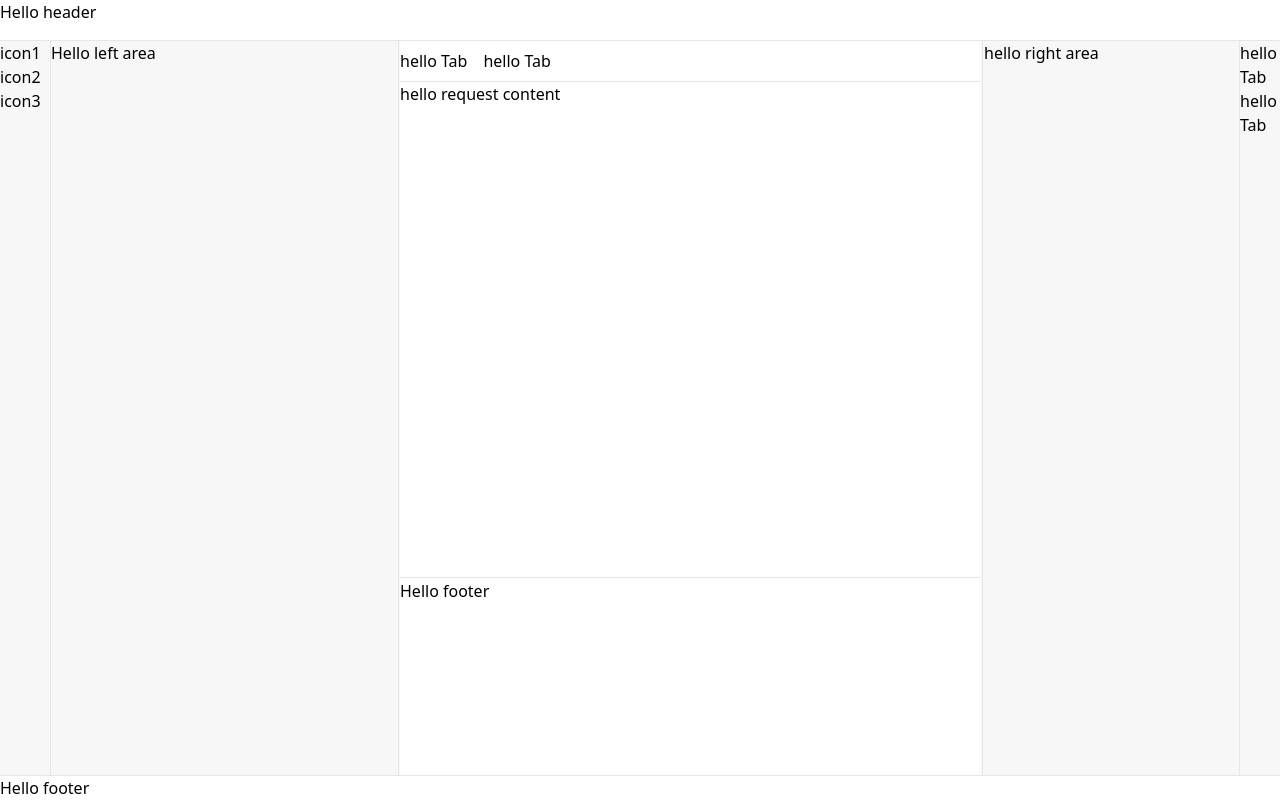
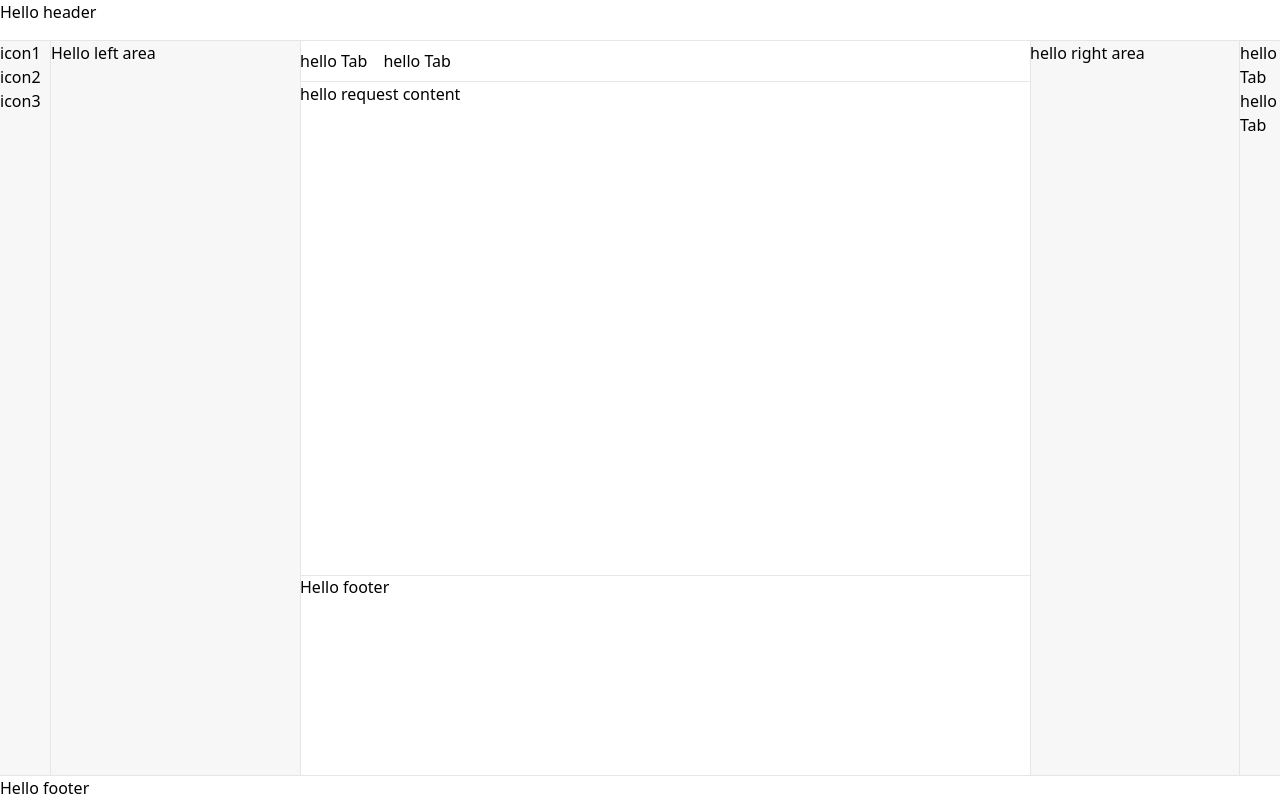
Before and after one commit to nitesh-dev/postman, a React (Vite) app: page /editor in a window 1280 px wide. Built offline with nearby package versions, Linux system fonts and the light colour scheme.

Commit message:
basic layout system added

```diff
--- a/src/components/editor/EditorLeftSidebar.tsx
+++ b/src/components/editor/EditorLeftSidebar.tsx
@@ -1,6 +1,13 @@
+import { useState } from "react";
 import LineDragger from "./LineDragger";
 
-export default function EditorLeftSidebar() {
+export default function EditorLeftSidebar({
+  onDrag,
+}: {
+  onDrag(x: number, y: number): void;
+}) {
+  const [isOpen, setIsOpen] = useState(true);
+
   return (
     <div className="left-sidebar">
       <div className="icon-bar">
@@ -8,10 +15,17 @@ export default function EditorLeftSidebar() {
         <div className="icon">icon2</div>
         <div className="icon">icon3</div>
       </div>
-      <div className="left-tab-area">
-        <p>Hello left area</p>
-      </div>
-      <LineDragger isVertical={true} />
+      {isOpen && (
+        <div className="left-tab-area">
+          <p>Hello left area</p>
+        </div>
+      )}
+      <LineDragger
+        isVertical={true}
+        onMove={onDrag}
+        isDisabled={false}
+        isLtr={false}
+      />
     </div>
   );
 }
--- a/src/components/editor/EditorMainArea.tsx
+++ b/src/components/editor/EditorMainArea.tsx
@@ -1,11 +1,53 @@
+import { useEffect, useRef } from "react";
 import EditorOutputArea from "./EditorOutputArea";
 import EditorRequestArea from "./EditorRequestArea";
 
+interface LayoutProps {
+  outputAreaHeight: number;
+  outputAreaMinHeight: number;
+  requestAreaMinHeight: number;
+}
+
 export default function EditorMainArea() {
+  const centerDiv = useRef<HTMLDivElement>(null);
+  const layoutProps = useRef<LayoutProps>({
+    outputAreaHeight: 250,
+    outputAreaMinHeight: 200,
+    requestAreaMinHeight: 200,
+  });
+
+  function onDrag(_: number, y: number) {
+    if (!centerDiv.current) return;
+
+    const totalHeight = centerDiv.current.clientHeight;
+    y = totalHeight - y + centerDiv.current.offsetTop;
+
+    if (y < layoutProps.current.outputAreaMinHeight) {
+      y = layoutProps.current.outputAreaMinHeight;
+    }
+
+    const maxHeight =
+      totalHeight -
+      (layoutProps.current.outputAreaMinHeight +
+        layoutProps.current.requestAreaMinHeight);
+
+    if (y > maxHeight) {
+      y = maxHeight;
+    }
+
+    layoutProps.current.outputAreaHeight = y;
+    centerDiv.current.style.gridTemplateRows = `auto ${layoutProps.current.outputAreaHeight}px`;
+  }
+
+
+  useEffect(() => {
+    onDrag(0, 10000);
+  }, [])
+
   return (
-    <div className="editor-main">
+    <div ref={centerDiv} className="editor-main">
       <EditorRequestArea />
-      <EditorOutputArea />
+      <EditorOutputArea onDrag={onDrag} />
     </div>
   );
 }
--- a/src/components/editor/EditorOutputArea.tsx
+++ b/src/components/editor/EditorOutputArea.tsx
@@ -1,9 +1,18 @@
 import LineDragger from "./LineDragger";
 
-export default function EditorOutputArea() {
+export default function EditorOutputArea({
+  onDrag,
+}: {
+  onDrag: (x: number, y: number) => void;
+}) {
   return (
     <div className="editor-output-area">
-      <LineDragger isVertical={false} />
+      <LineDragger
+        isVertical={false}
+        onMove={onDrag}
+        isDisabled={false}
+        isLtr={false}
+      />
       <div className="content">
         <p>Hello footer</p>
       </div>
--- a/src/components/editor/EditorRightSidebar.tsx
+++ b/src/components/editor/EditorRightSidebar.tsx
@@ -1,9 +1,13 @@
 import LineDragger from "./LineDragger";
 
-export default function EditorRightSidebar() {
+export default function EditorRightSidebar({
+  onDrag,
+}: {
+  onDrag(x: number, y: number): void;
+}) {
   return (
     <div className="right-sidebar">
-      <LineDragger isVertical={true} />
+      <LineDragger isVertical={true} onMove={onDrag} isDisabled={false} isLtr={true} />
       <div className="right-content-area">
         <p>hello right area</p>
       </div>
--- a/src/components/editor/LineDragger.tsx
+++ b/src/components/editor/LineDragger.tsx
@@ -1,13 +1,53 @@
+import { useEffect, useRef } from "react";
 import "../../styles/line-dragger.css";
 
-export default function LineDragger({ isVertical }: { isVertical: boolean }) {
+export default function LineDragger({
+  isVertical,
+  onMove,
+  isDisabled,
+  isLtr,
+}: {
+  isVertical: boolean;
+  onMove(x: number, y: number): void;
+  isDisabled: boolean;
+  isLtr: boolean;
+}) {
+  const isDown = useRef(false);
+
+  function onMouseMove(e: MouseEvent) {
+    if (!isDown.current) return;
+    onMove(e.clientX, e.clientY);
+  }
+
+  function onMouseUp() {
+    isDown.current = false;
+  }
+
+  function onMouseDown() {
+    isDown.current = true;
+  }
+
+  useEffect(() => {
+    document.body.addEventListener("mousemove", onMouseMove);
+    document.body.addEventListener("mouseup", onMouseUp);
+    return () => {
+      document.body.removeEventListener("mousemove", onMouseMove);
+      document.body.removeEventListener("mouseup", onMouseUp);
+    };
+  }, []);
+
   return (
+    !isDisabled && (
       <div
+        onMouseDown={onMouseDown}
         className={
-        isVertical ? "line-dragger vertical" : "line-dragger horizontal"
+          "line-dragger " +
+          (isVertical ? "vertical " : "horizontal ") +
+          (isLtr ? "ltr" : "rtl")
         }
       >
         <span className="overlay-border animation"></span>
       </div>
+    )
   );
 }
--- a/src/layouts/EditorLayout.tsx
+++ b/src/layouts/EditorLayout.tsx
@@ -4,15 +4,78 @@ import EditorLeftSidebar from "../components/editor/EditorLeftSidebar";
 import "../styles/editor.css";
 import EditorMainArea from "../components/editor/EditorMainArea";
 import EditorRightSidebar from "../components/editor/EditorRightSidebar";
+import { useEffect, useRef, useState } from "react";
+
+interface LayoutProps {
+  leftSidebarWidth: number;
+  leftSidebarMinWidth: number;
+  rightSidebarWidth: number;
+  rightSidebarMinWidth: number;
+  centerMinWidth: number;
+}
 
 export default function EditorLayout() {
+  const centerDiv = useRef<HTMLDivElement>(null);
+
+  const layoutProps = useRef<LayoutProps>({
+    leftSidebarWidth: 250,
+    leftSidebarMinWidth: 200,
+    rightSidebarWidth: 250,
+    rightSidebarMinWidth: 200,
+    centerMinWidth: 500,
+  });
+
+  useEffect(() => {
+    onLeftSidebarDrag(300, 0);
+  }, []);
+
+  function onLeftSidebarDrag(x: number, _: number) {
+    if (!centerDiv.current) return;
+    if (x < layoutProps.current.leftSidebarMinWidth) {
+      x = layoutProps.current.leftSidebarMinWidth;
+    }
+
+    const maxWidth =
+      window.innerWidth -
+      (layoutProps.current.centerMinWidth +
+        layoutProps.current.rightSidebarWidth);
+
+    if (x > maxWidth) {
+      x = maxWidth;
+    }
+
+    layoutProps.current.leftSidebarWidth = x;
+    centerDiv.current.style.gridTemplateColumns = `${x}px auto ${layoutProps.current.rightSidebarWidth}px`;
+  }
+
+  function onRightSidebarDrag(x: number, _: number) {
+    if (!centerDiv.current) return;
+
+    let width = window.innerWidth - x;
+    if (width < layoutProps.current.rightSidebarMinWidth) {
+      width = layoutProps.current.rightSidebarMinWidth;
+    }
+
+    const maxWidth =
+      window.innerWidth -
+      (layoutProps.current.centerMinWidth +
+        layoutProps.current.leftSidebarWidth);
+
+    if (width > maxWidth) {
+      width = maxWidth;
+    }
+
+    layoutProps.current.rightSidebarWidth = width;
+    centerDiv.current.style.gridTemplateColumns = `${layoutProps.current.leftSidebarWidth}px auto ${width}px`;
+  }
+
   return (
     <div className="editor">
       <EditorHeader />
-      <div className="center-area">
-        <EditorLeftSidebar />
+      <div className="center-area" ref={centerDiv}>
+        <EditorLeftSidebar onDrag={onLeftSidebarDrag} />
         <EditorMainArea />
-        <EditorRightSidebar />
+        <EditorRightSidebar onDrag={onRightSidebarDrag} />
       </div>
       <EditorFooter />
     </div>
--- a/src/styles/editor.css
+++ b/src/styles/editor.css
@@ -19,17 +19,17 @@
 /* editor center */
 .editor .center-area {
   display: grid;
-  grid-template-columns: max-content auto max-content;
+  /* grid-template-columns: 400px auto 250px; */
 }
 
 /* editor left sidebar */
 .editor .left-sidebar {
   position: relative;
-  width: 400px;
+  width: 100%;
   background-color: var(--color-surface-variant);
   height: 100%;
   display: grid;
-  grid-template-columns: max-content auto max-content;
+  grid-template-columns: max-content auto;
 }
 
 .editor .left-sidebar .icon-bar {
@@ -40,18 +40,17 @@
 /* editor main */
 .editor .editor-main {
   display: grid;
-  grid-template-rows: auto 200px;
+  /* grid-template-rows: auto 200px; */
 }
-
 
 /* editor right sidebar */
 .editor .right-sidebar {
   position: relative;
-  width: 300px;
+  width: 100%;
   background-color: var(--color-surface-variant);
   height: 100%;
   display: grid;
-  grid-template-columns: max-content auto max-content;
+  grid-template-columns: auto max-content;
   /* border-left: 1px solid var(--color-border); */
 }
 
@@ -62,6 +61,7 @@
 
 /* editor output area */
 .editor-output-area {
+  position: relative;
   display: grid;
   grid-template-rows: max-content auto;
 }
--- a/src/styles/line-dragger.css
+++ b/src/styles/line-dragger.css
@@ -1,5 +1,5 @@
 .line-dragger {
-  position: relative;
+  position: absolute;
   /* background-color: rgba(0, 0, 0, 0.096); */
   display: flex;
 }
@@ -9,6 +9,10 @@
   height: 4px;
   cursor: row-resize;
   align-items: center;
+  right: 0;
+  top: 0;
+  left: 0;
+  transform: translateY(-50%);
 }
 
 .line-dragger.vertical {
@@ -16,6 +20,16 @@
   height: 100%;
   justify-content: center;
   cursor: col-resize;
+  right: 0;
+  top: 0;
+  bottom: 0;
+  transform: translateX(50%);
+}
+
+.line-dragger.vertical.ltr {
+  right: unset;
+  left: 0;
+  transform: translateX(-50%);
 }
 
 .line-dragger .overlay-border {
@@ -33,12 +47,14 @@
   width: 100%;
 }
 
-.line-dragger:hover.vertical .overlay-border {
+.line-dragger:hover.vertical .overlay-border,
+.line-dragger.vertical .overlay-border.active {
   background-color: var(--color-primary);
   width: 2px;
 }
 
-.line-dragger:hover.horizontal .overlay-border {
+.line-dragger:hover.horizontal .overlay-border,
+.line-dragger.horizontal .overlay-border.active {
   background-color: var(--color-primary);
   height: 2px;
 }
```
Lines whose indentation alone changed are shown as unchanged.
